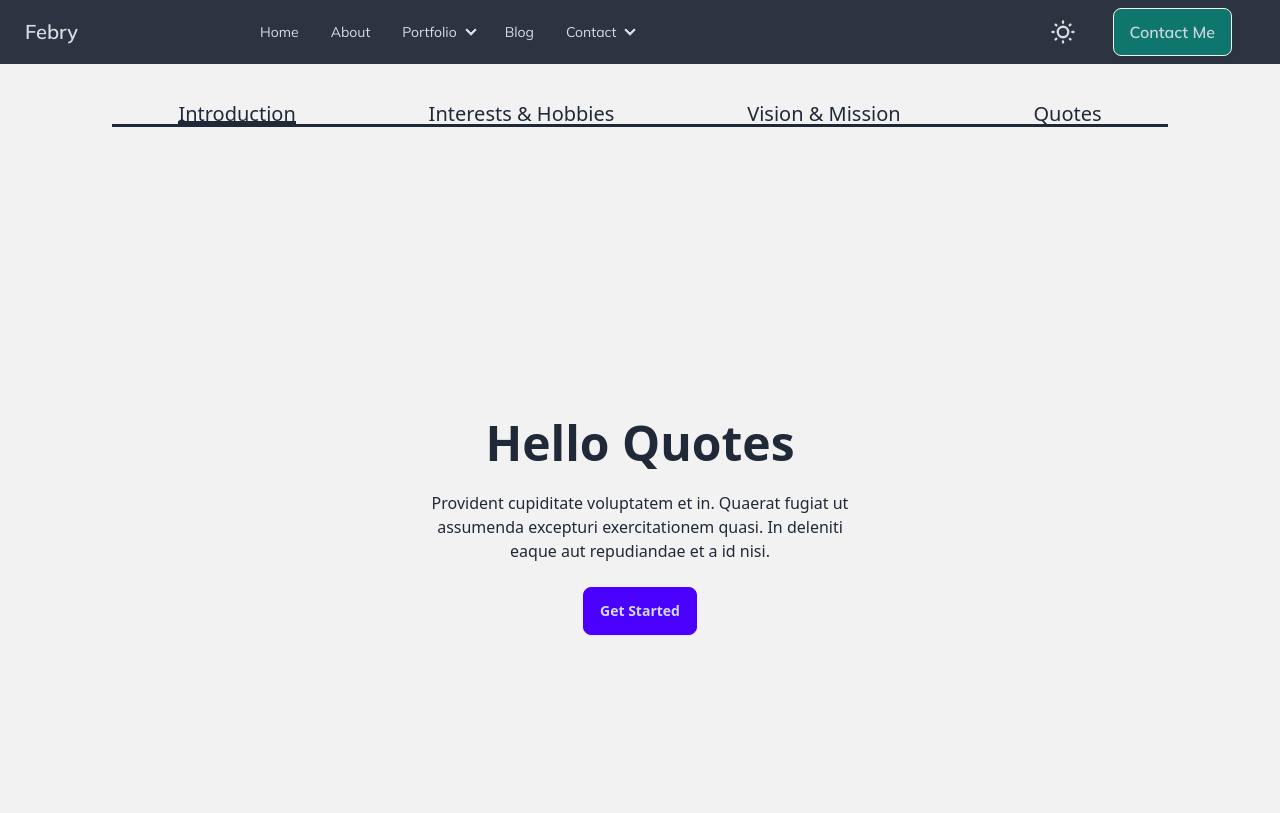
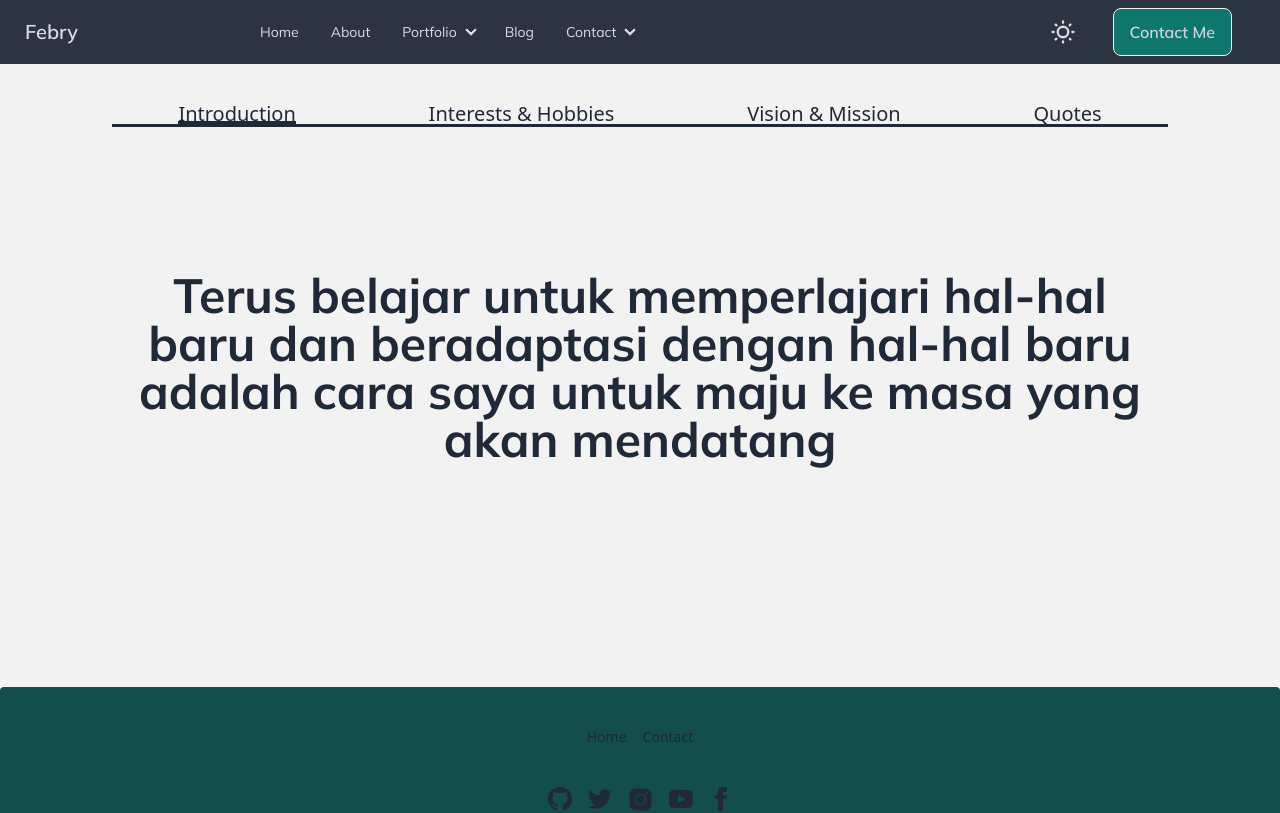
Before and after one commit to Viking0207/MyPortfolio, an Angular app: page /about/quotes in a window 1280 px wide. Shown: the top 813 px of the page. Built offline with nearby package versions, Linux system fonts and the light colour scheme; sample sign-in values are in the browser's storage.

Commit message:
refactor(style): Adding Quotes tittle

```diff
--- a/src/app/About/about-content/quotes/quotes.component.html
+++ b/src/app/About/about-content/quotes/quotes.component.html
@@ -1,13 +1,7 @@
-<div class="hero bg-base-200 min-h-screen">
+<div class="hero bg-base-200 pb-52 pt-32">
   <div class="hero-content text-center">
-    <div class="max-w-md">
-      <h1 class="text-5xl font-bold">Hello Quotes</h1>
-      <p class="py-6">
-        Provident cupiditate voluptatem et in. Quaerat fugiat ut assumenda
-        excepturi exercitationem quasi. In deleniti eaque aut repudiandae et a
-        id nisi.
-      </p>
-      <button class="btn btn-primary">Get Started</button>
+    <div class="max-w-5xl">
+      <h1 class="text-2xl lg:text-5xl font-imul font-bold">Terus belajar untuk memperlajari hal-hal baru dan beradaptasi dengan hal-hal baru adalah cara saya untuk maju ke masa yang akan mendatang</h1>
     </div>
   </div>
 </div>
```
